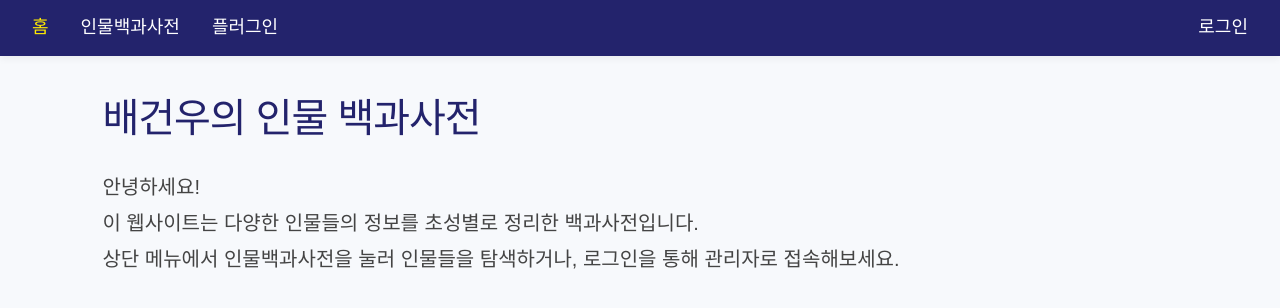
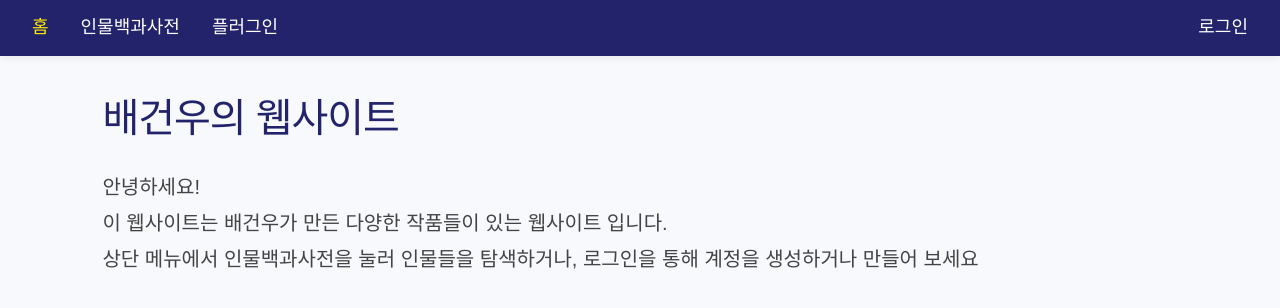
Before and after one commit to mclusky0626/infoBook, a React (Vite) app: page / in a window 1280 px wide. Shown: the top 308 px of the page. Built offline with nearby package versions, Linux system fonts and the light colour scheme; no server answers; the HTML template or start-up script is replaced by a standard one.

Commit message:
ㅇㅇ
ㅇㅇ

```diff
--- a/src/pages/Home.tsx
+++ b/src/pages/Home.tsx
@@ -3,11 +3,11 @@ import "./Home.css";
 
 const Home: React.FC = () => (
   <div className="main-container">
-    <div className="home-title">배건우의 인물 백과사전</div>
+    <div className="home-title">배건우의 웹사이트</div>
     <div className="home-desc">
       안녕하세요!<br />
-      이 웹사이트는 다양한 인물들의 정보를 초성별로 정리한 백과사전입니다.<br />
-      상단 메뉴에서 <b>인물백과사전</b>을 눌러 인물들을 탐색하거나, <b>로그인</b>을 통해 관리자로 접속해보세요.
+      이 웹사이트는 배건우가 만든 다양한 작품들이 있는 웹사이트 입니다.<br />
+      상단 메뉴에서 <b>인물백과사전</b>을 눌러 인물들을 탐색하거나, <b>로그인</b>을 통해 계정을 생성하거나 만들어 보세요
     </div>
   </div>
 );
```
